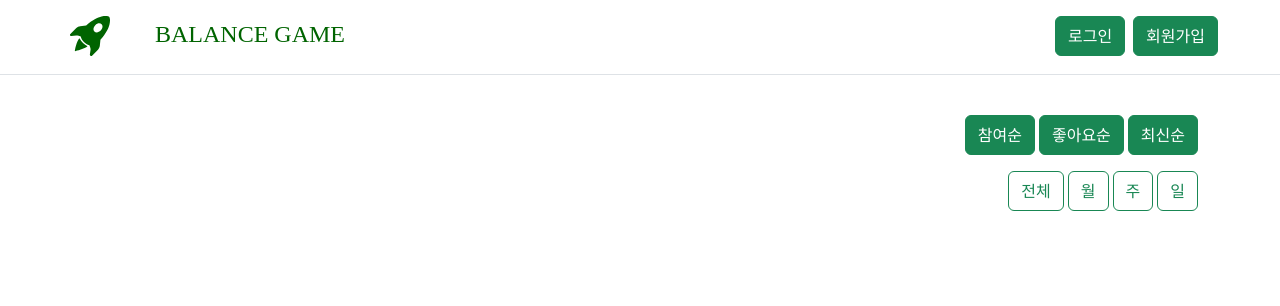
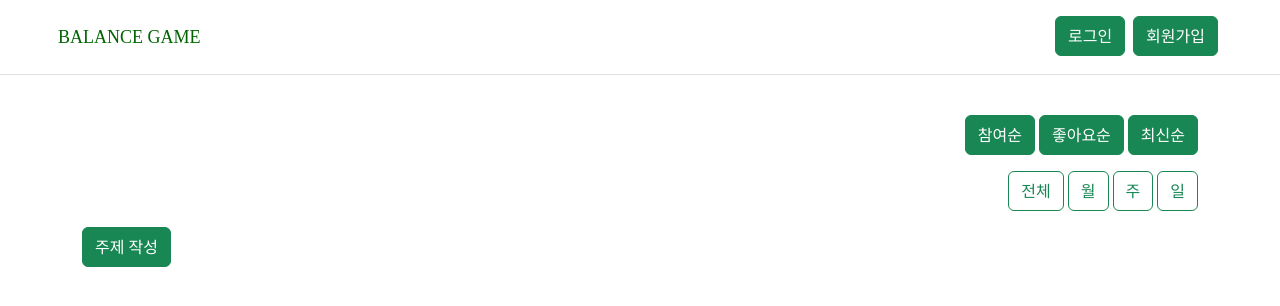
Before and after one commit to arrmadillo/django-balance_game, a Django app: page /posts/ in a window 1280 px wide. Shown: the top 306 px of the page. Run offline with Django 3.2, Linux system fonts and the light colour scheme; data that the repository does not hold is empty; some web fonts are replaced.

Commit message:
css 구현중2

```diff
--- a/pjt/urls.py
+++ b/pjt/urls.py
@@ -10,3 +10,9 @@ urlpatterns = [
     path('posts/', include('posts.urls')),
     path('accounts/', include('accounts.urls')),
 ] + static(settings.MEDIA_URL, document_root=settings.MEDIA_ROOT)
+
+if settings.DEBUG:
+    import debug_toolbar
+    urlpatterns += [
+            path('__debug__/', include(debug_toolbar.urls)),
+        ]
--- a/posts/templates/posts/detail.html
+++ b/posts/templates/posts/detail.html
@@ -141,7 +141,7 @@ body{
       <input type="submit" value="댓글 작성">
     </form>
     <hr>
-    {% for comment in comments %}
+    {% for comment in post.comment_set.all %}
       <p>댓글 작성자 - <a href="{% url 'accounts:profile' comment.user %}">{{ comment.user }}</p></a>
       <p>댓글 내용 - {{ comment.content }}</p>
       <p>댓글 좋아요 - {{ comment.like_users.count }}</p>
--- a/posts/templates/posts/index.html
+++ b/posts/templates/posts/index.html
@@ -23,30 +23,21 @@
   <nav class="sticky-top bg-white text-success-emphasis mb-4 border-bottom border-success-subtle">
     <div class="container h p-0">
       <div class="row d-flex justify-content-between p-0">
-        <div class="h col-1 justify-content-between">
-          <a class="mt-3 d-flex align-items-center justify-content-between" href="{% url 'posts:index' %}">
-            <svg xmlns="http://www.w3.org/2000/svg" width="40" height="40" fill="#006400" class="d-flex justify-content-center bi bi-rocket-takeoff-fill" viewBox="0 0 16 16">
-              <path d="M12.17 9.53c2.307-2.592 3.278-4.684 3.641-6.218.21-.887.214-1.58.16-2.065a3.578 3.578 0 0 0-.108-.563 2.22 2.22 0 0 0-.078-.23V.453c-.073-.164-.168-.234-.352-.295a2.35 2.35 0 0 0-.16-.045 3.797 3.797 0 0 0-.57-.093c-.49-.044-1.19-.03-2.08.188-1.536.374-3.618 1.343-6.161 3.604l-2.4.238h-.006a2.552 2.552 0 0 0-1.524.734L.15 7.17a.512.512 0 0 0 .433.868l1.896-.271c.28-.04.592.013.955.132.232.076.437.16.655.248l.203.083c.196.816.66 1.58 1.275 2.195.613.614 1.376 1.08 2.191 1.277l.082.202c.089.218.173.424.249.657.118.363.172.676.132.956l-.271 1.9a.512.512 0 0 0 .867.433l2.382-2.386c.41-.41.668-.949.732-1.526l.24-2.408Zm.11-3.699c-.797.8-1.93.961-2.528.362-.598-.6-.436-1.733.361-2.532.798-.799 1.93-.96 2.528-.361.599.599.437 1.732-.36 2.531Z"/>
-              <path d="M5.205 10.787a7.632 7.632 0 0 0 1.804 1.352c-1.118 1.007-4.929 2.028-5.054 1.903-.126-.127.737-4.189 1.839-5.18.346.69.837 1.35 1.411 1.925Z"/>
-            </svg>
-          </a>
-        </div>
-        <div class="h p-0 col-3 d-flex align-items-center justify-content-start">
-          <a class="h mt-3 text-success-emphasis d-flex justify-content-start" href="{% url 'posts:index' %}" style="color:#006400;text-decoration-line:none;font-size:x-large;">
+        <div class="h p-0 col-4 d-flex align-items-center justify-content-start">
+          <a class="h mt-4 text-success-emphasis d-flex justify-content-start" href="{% url 'posts:index' %}" style="color:#006400;text-decoration-line:none;font-size:large;">
             BALANCE GAME
           </a>
         </div>
           {% if user.is_authenticated %}
-            <div class="h p-0 col-8 d-flex align-items-center justify-content-end">
-              <p class="m-0 mt-3 me-3 pe-1 hidden">
-                <a class="link-success link-underline-light m-1" style="text-decoration-line:none;" href="{% url 'accounts:profile' user %}">
+            <div class="h p-0 col-8 d-flex justify-content-end">
+              <p class="h mt-4 m-0 me-3 pe-1 hidden">
+                <a class="h mt-3 link-success link-underline-light m-1 align-items-center" style="text-decoration-line:none;" href="{% url 'accounts:profile' user %}">
                   {{ user }}
                 </a> 님 안녕하세요!
               </p>
               <form class="text-white" action="{% url 'accounts:logout' %}" method="POST">
                 {% csrf_token %}
                 <a href="{% url 'accounts:update' %}"  class="mt-3 btn btn-success me-1 pt-2">회원정보 수정</a>
-                <a href="{% url 'posts:create' %}" class="mt-3 btn btn-success me-1 pt-2">주제 작성</a>
                 <input class="mt-3 btn btn-success" type="submit" value="로그아웃">
               </form>
             </div>
@@ -79,6 +70,7 @@
        </form>
      </div>
     </div>
+    <a href="{% url 'posts:create' %}" class="mt-3 btn btn-success me-1 pt-2">주제 작성</a>
   </div>
 
   {% comment %} 카드 {% endcomment %}
--- a/posts/views.py
+++ b/posts/views.py
@@ -43,9 +43,10 @@ def sort_order(queryset, order):
 
 
 def detail(request, post_pk):
-    post = Post.objects.get(pk=post_pk)
+    post = Post.objects.prefetch_related('comment_set').get(pk=post_pk)
     select1_user_count = post.select1_user.count()
     select2_user_count = post.select2_user.count()
+
 
     comments = post.comment_set.all()
     comment_form = CommentForm()
--- a/requirements.txt
+++ b/requirements.txt
@@ -7,6 +7,7 @@ decorator==5.1.1
 Django==3.2.18
 django-appconf==1.0.5
 django-bootstrap4==22.3
+django-debug-toolbar==4.0.0
 django-extensions==3.2.1
 django-imagekit==4.1.0
 executing==1.2.0
```
Also changed, not shown: pjt/settings.py (+7 -0 lines).
